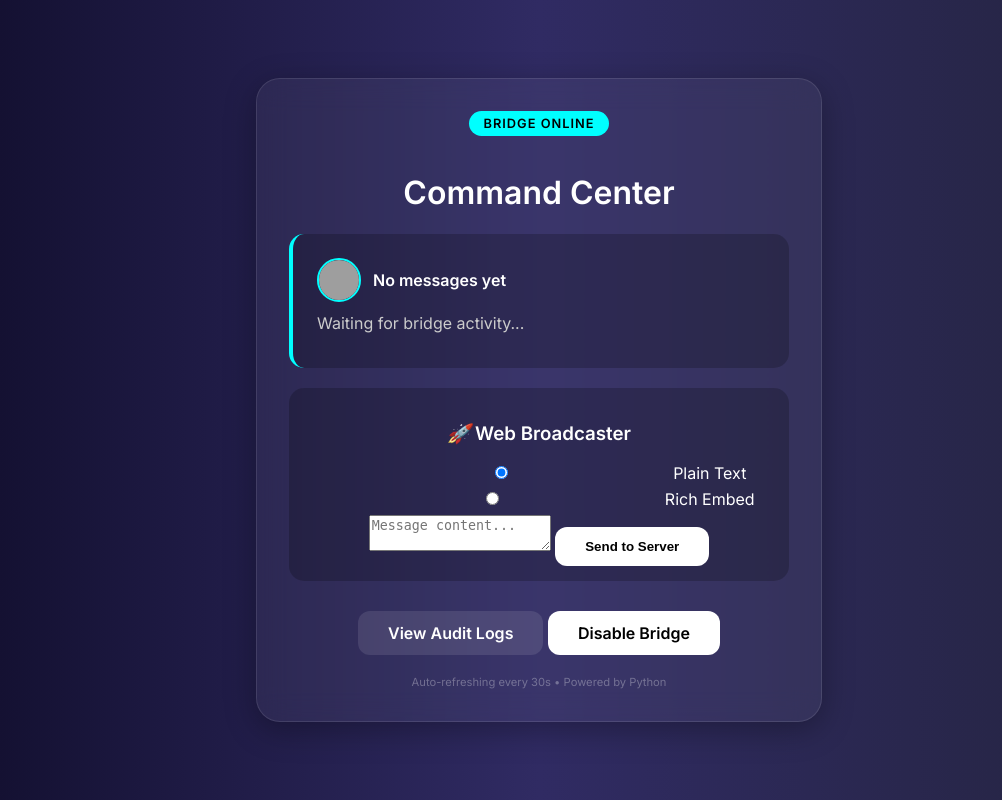
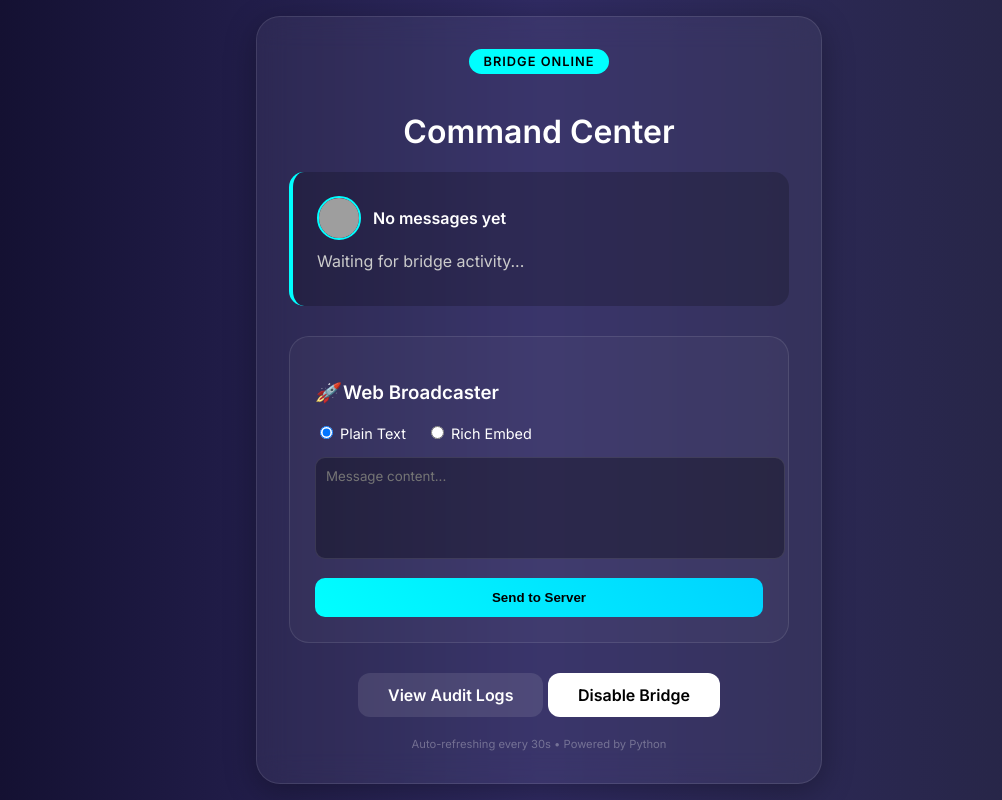
Before and after one commit to Saud-KK/BOT, a Flask app: page / in a window 1280 px wide. Shown: the whole page, without its empty margins (101-1103 px from the left). Run offline with Flask 3, Linux system fonts and the light colour scheme; grey boxes are pictures that could not be loaded.

Commit message:
Update style.css

```diff
--- a/static/style.css
+++ b/static/style.css
@@ -99,10 +99,64 @@ body.offline { --accent: #ff4b2b; }
 .container.wide { max-width: 800px; }
 
 /* Broadcast Form */
-.broadcast-box { margin-top: 20px; padding: 15px; background: rgba(0,0,0,0.2); border-radius: 15px; }
-.broadcast-box input {
-    width: 70%; padding: 10px; border-radius: 8px; border: 1px solid var(--accent);
-    background: transparent; color: white; margin-bottom: 10px;
+.broadcast-box {
+    margin-top: 30px;
+    padding: 25px;
+    background: rgba(255, 255, 255, 0.03);
+    border-radius: 20px;
+    border: 1px solid rgba(255, 255, 255, 0.1);
+    text-align: left;
+}
+
+.mode-selector {
+    margin-bottom: 15px;
+    display: flex;
+    gap: 20px;
+    font-size: 0.9rem;
+}
+
+.broadcast-box textarea {
+    width: 100%;
+    height: 80px;
+    background: rgba(0,0,0,0.3);
+    border: 1px solid rgba(255,255,255,0.1);
+    border-radius: 10px;
+    color: white;
+    padding: 10px;
+    margin-bottom: 15px;
+    font-family: inherit;
+    resize: none;
+}
+
+.broadcast-box input[type="text"] {
+    width: 100%;
+    padding: 12px;
+    background: rgba(0,0,0,0.3);
+    border: 1px solid rgba(255,255,255,0.1);
+    border-radius: 10px;
+    color: white;
+    margin-bottom: 10px;
+}
+
+.broadcast-box .row {
+    display: flex;
+    gap: 10px;
+    margin-bottom: 15px;
+}
+
+.broadcast-box input[type="color"] {
+    width: 50px;
+    height: 45px;
+    border: none;
+    background: transparent;
+    cursor: pointer;
+}
+
+.btn.primary {
+    width: 100%;
+    background: linear-gradient(45deg, var(--accent), #00d2ff);
+    color: #000;
+    border-radius: 10px;
 }
 
 /* Audit Table */
```
